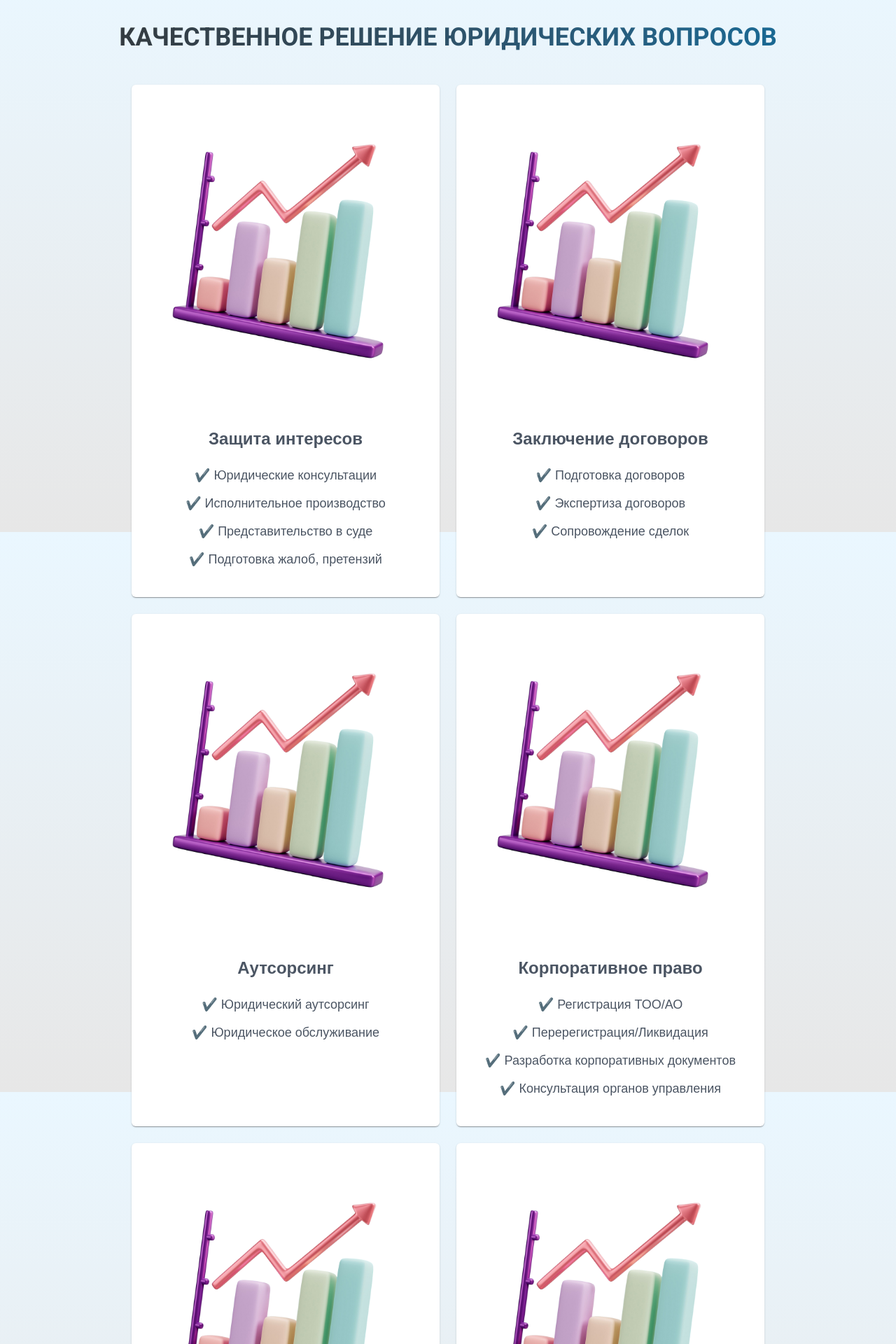
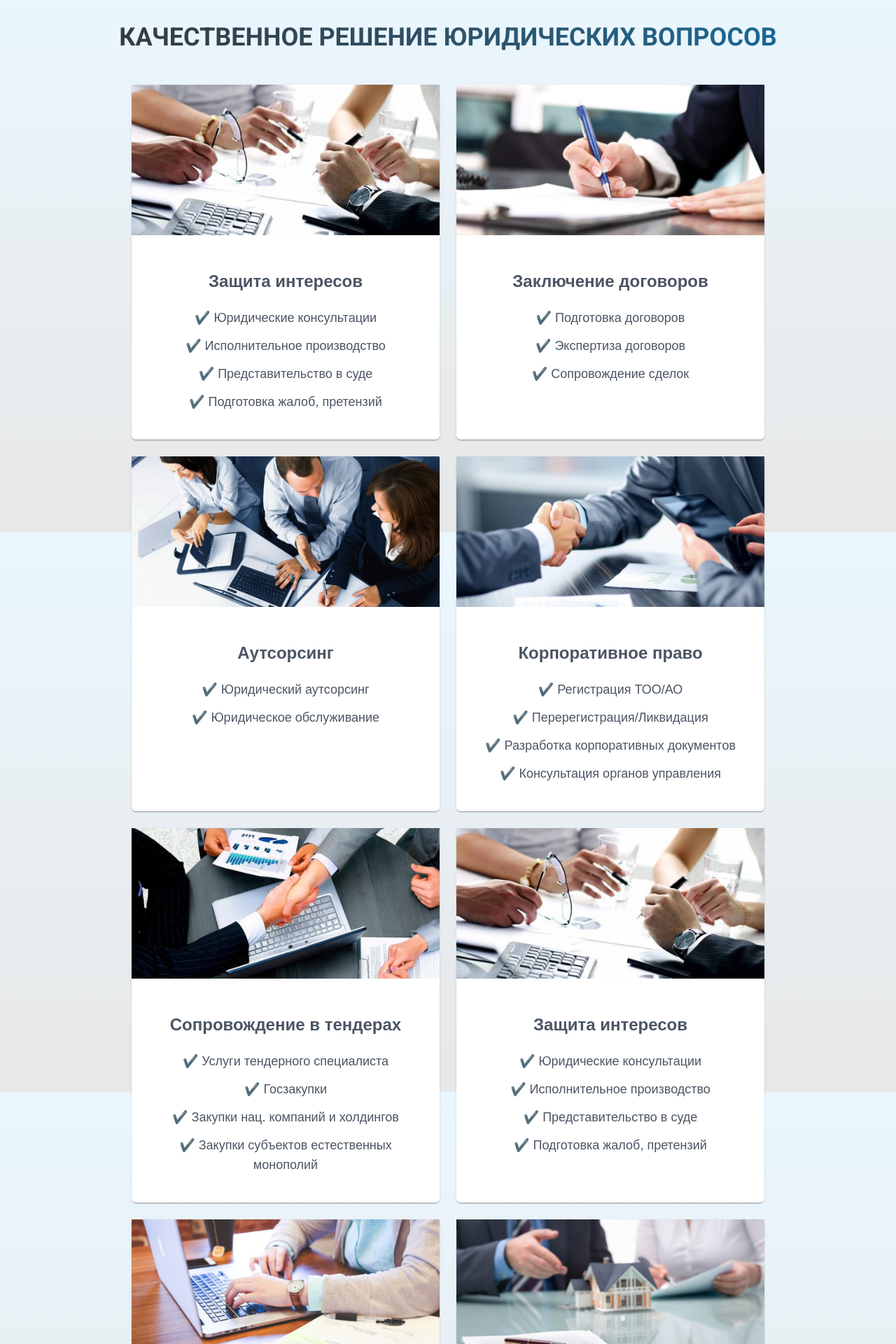
Before and after one commit to ba-mirza/mi-cet-app, a Next.js app: page / in a window 1280 px wide. Shown: the part 840-2760 px from the top of the page at 70% size. Built offline with nearby package versions, Linux system fonts and the light colour scheme; a web font is replaced by a local one.

Commit message:
[fix]: replace images

```diff
--- a/app/page.tsx
+++ b/app/page.tsx
@@ -25,38 +25,47 @@ export default function Home() {
   const legalServices = [
     {
       title: "Защита интересов",
+      imgSource: "/img/1.jpg",
       subtitles: ["Юридические консультации", "Исполнительное производство", "Представительство в суде", "Подготовка жалоб, претензий"]
     },
     {
       title: "Заключение договоров",
+      imgSource: "/img/2.jpg",
       subtitles: ["Подготовка договоров", "Экспертиза договоров", "Сопровождение сделок",],
     },
     {
       title: "Аутсорсинг",
+      imgSource: "/img/3.jpg",
       subtitles: ["Юридический аутсорсинг", "Юридическое обслуживание"],
     },
     {
       title: "Корпоративное право",
+      imgSource: "/img/4.jpg",
       subtitles: ["Регистрация ТОО/АО", "Перерегистрация/Ликвидация", "Разработка корпоративных документов", "Консультация органов управления"]
     },
     {
       title: "Сопровождение в тендерах",
+      imgSource: "/img/5.jpg",
       subtitles: ["Услуги тендерного специалиста", "Госзакупки", "Закупки нац. компаний и холдингов", "Закупки субъектов естественных монополий"]
     },
     {
       title: "Защита интересов",
+      imgSource: "/img/6.jpg",
       subtitles: ["Юридические консультации", "Исполнительное производство", "Представительство в суде", "Подготовка жалоб, претензий"]
     },
     {
       title: "Правовой аудит",
+      imgSource: "/img/7.jpg",
       subtitles: ["Кадровый аудит", "Договорной аудит", "Аудит закупочных процедур", "Аудит ВНД"],
     },
     {
       title: "Консалтинг в сфере строительства",
+      imgSource: "/img/8.jpg",
       subtitles: ["Договоры строительного подряда", "Споры, связанные с ними"]
     },
     {
       title: "Медиация",
+      imgSource: "/img/9.jpg",
       subtitles: ["Урегулирование споров профессиональным медиатором"]
     }
   ];
@@ -126,13 +135,14 @@ export default function Home() {
             {legalServices.map((service, idx) => (
               <Card
                 header={
-                  <img
+                  <Image
                     className="w-32 h-auto"
-                    src="/img/3d-elem.png"
-                    alt="image"
+                    src={service.imgSource}
+                    alt={`image-${service.title}`}
+                    loading="lazy"
                   />
                 }
-                className="w-[440px] m-2"
+                className="w-[440px] m-2 transition-all duration-300 hover:backdrop-blur-md hover:bg-white/10 hover:border-white/20 hover:shadow-xl hover:-translate-y-2 select-none"
                 key={idx}
               >
                 <h2 className="text-center text-[24px] font-semibold p-2">
```
